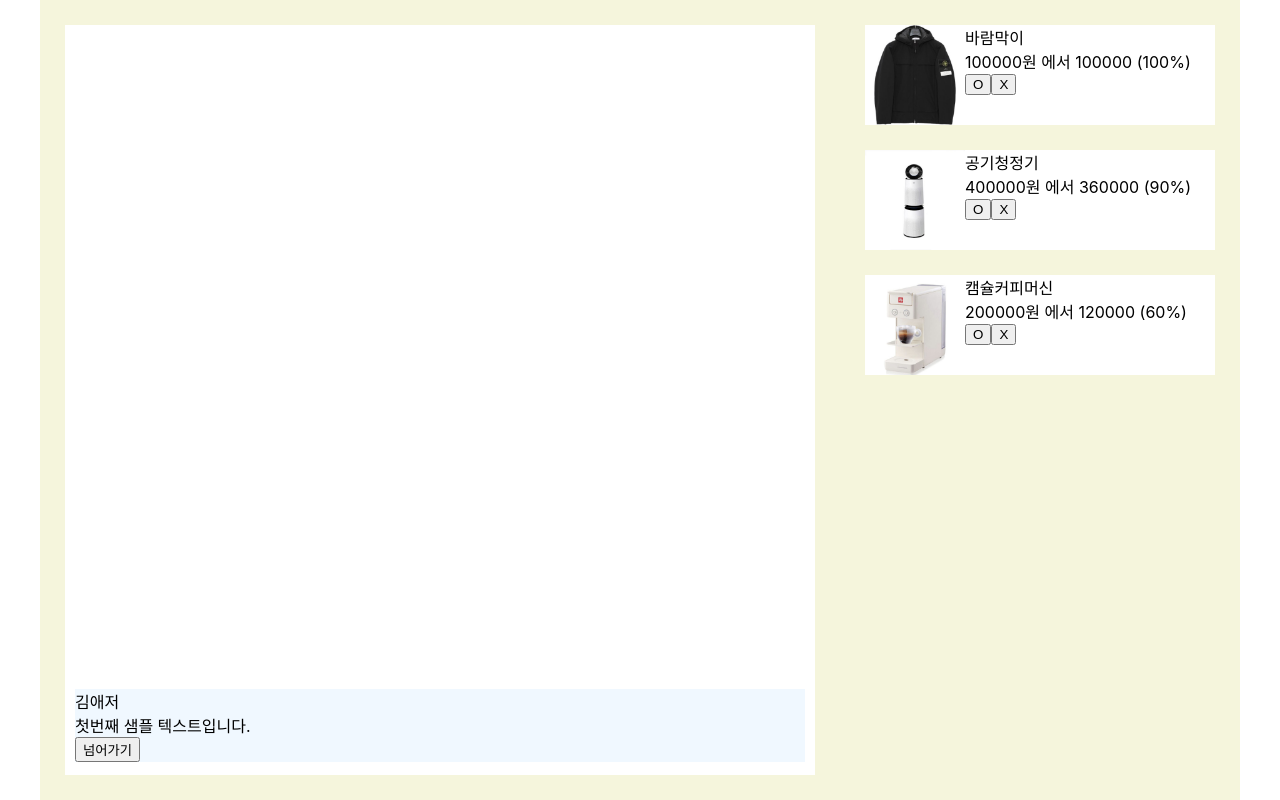
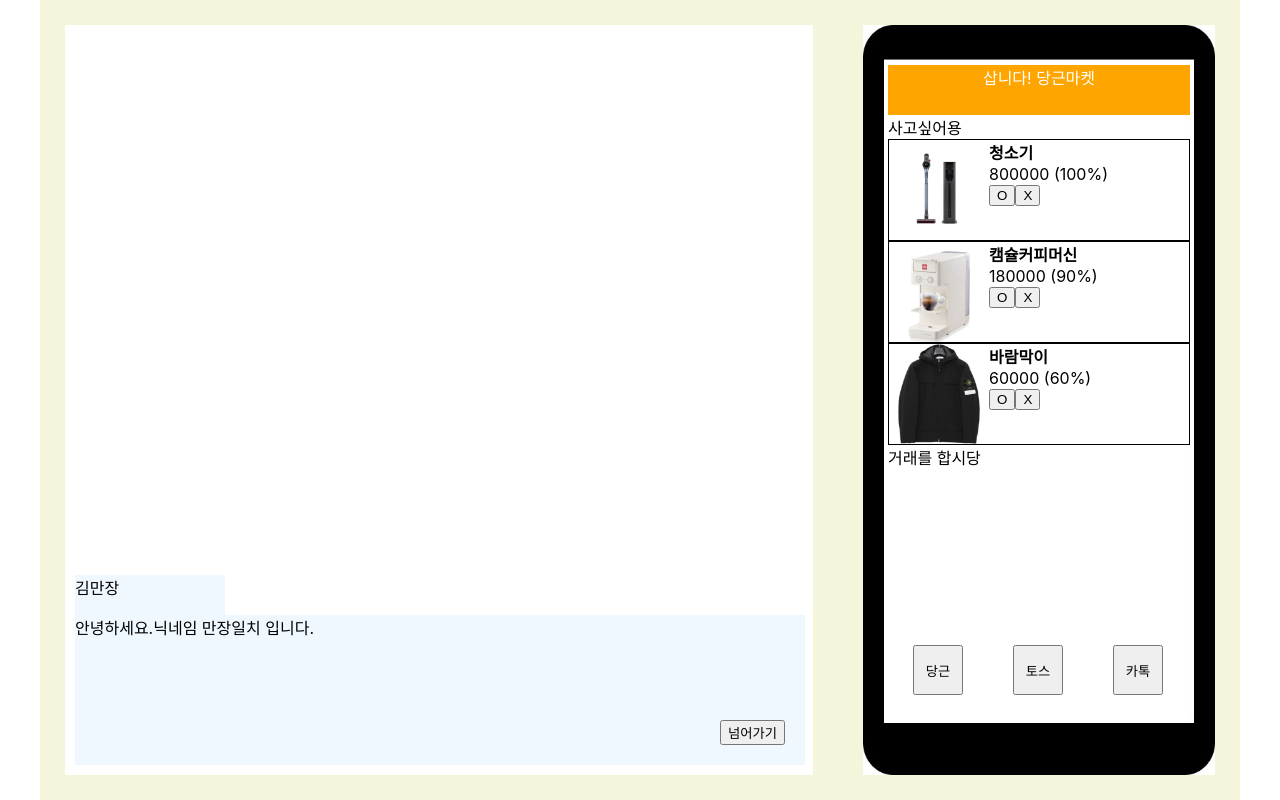
Before and after one commit to victoria0406/madcamp_week4, a React (Create React App) app in the folder react-app/: page /main in a window 1280 px wide. Built offline with nearby package versions, Linux system fonts and the light colour scheme.

Commit message:
fix: 함수형으로 바꿈

```diff
--- a/react-app/package.json
+++ b/react-app/package.json
@@ -8,6 +8,7 @@
     "@testing-library/user-event": "^13.5.0",
     "react": "^17.0.2",
     "react-dom": "^17.0.2",
+    "react-modal": "^3.14.4",
     "react-router-dom": "^6.2.1",
     "react-scripts": "5.0.0",
     "web-vitals": "^2.1.3"
--- a/react-app/src/Game.css
+++ b/react-app/src/Game.css
@@ -1,3 +1,5 @@
+
+/*Game.js에서 이용*/
 .main {
     width: 1200px;
     height: 800px;
@@ -16,17 +18,92 @@
     background-color: white;
     height:750px;
 }
-.novel{
-    width: 730px;
-    margin: 10px;
+
+.phone{
+    margin: 25px;
+    background: url("./images/background_phone.jpg");
+    background-size: 100% 100%;
+    background-position: center;
+}
+.phone_element{
+    margin: 25px;
+    margin-top: 40px;
+}
+.app_buttons{
+    width: 300px;
+    display: flex;
+    justify-content: space-around;
     position: absolute;
-    bottom: 3.5%;
-    background-color:aliceblue;
+    bottom:80px;
+    margin: 25px;
+}
+.applications{
+    width: 50px;
+    height: 50px;
+}
+
+/*market.js에서 이용*/
+#carrot{
+    height: 50px;
+    width: 302px;
+    background-color: orange;
+    text-align: center;
+    color: white;
+
 }
 .itemlist{
-    width: 350px;
+    width: 300px;
     background-color: white;
-    margin: 25px;
+    display: flex;
+    flex-direction: row;
+    border: 1px solid black;
+}
+.item_name{
+    font-weight: bold;
+}
+
+.buy_count{
+    height: 30px;
     display: flex;
     flex-direction: row;
 }
+
+/*novel.js에서 이용*/
+.novel{
+    position: absolute;
+    bottom: 25px;
+    margin: 10px;
+}
+#script_name{
+    width: 150px;
+    height: 40px;
+    background-color: aliceblue;
+}
+#script_text{
+    width: 730px;
+    height: 150px;
+    background-color:aliceblue;
+}
+#script_next{
+    position: absolute;
+    bottom: 20px;
+    right: 20px;
+}
+
+/*bank.js에서 사용*/
+#toss{
+    height: 50px;
+    width: 302px;
+    background-color: blue;
+    text-align: center;
+    color: white;
+}
+
+/*chat.js에서 사용*/
+#kakao{
+    height: 50px;
+    width: 302px;
+    background-color: yellow;
+    text-align: center;
+    color:black;
+}
--- /dev/null
+++ b/react-app/src/bank.js
@@ -0,0 +1,12 @@
+import React, { Component } from 'react';
+
+
+function Bankview() {
+    return(
+        <div>
+            <div id="toss">TOSS</div>
+        </div>
+    );
+
+}
+export default Bankview;
--- a/react-app/src/buy_item.js
+++ b/react-app/src/buy_item.js
@@ -1,4 +1,5 @@
-import React, { Component } from 'react';
+import React, { Component, useState } from 'react';
+import "./Game.css";
 
 
 //images of items
@@ -18,65 +19,42 @@ var total_cost = 0;
 
 
 
-class Buylist extends Component {
-    constructor(props){
-        super(props);
-        this.state = {
-            count:0
-        }
-    }
-    buy_less=()=>{
-        if(this.state.count!=0){
-            this.setState({count:this.state.count-1});
-            this.props.setState({total_cost: this.props.state.total_cost- cost_of_items[Number(this.props.index)]});
-
-        }
-    }
-
-    buy_more=()=>{
-        this.setState({count:this.state.count+1});
-        this.props.setState({total_cost: this.props.state.total_cost+ cost_of_items[Number(this.props.index)]});
-    }
-    render(){
+function Buylist(props) {
+    const [count, setCount] =useState(0);
     return(
+        <div class="itemlist">
+            <img src = {img_of_items[Number(props.index)]} alt="item_image" width ="100px"/>
             <div>
-                <img src = {img_of_items[Number(this.props.index)]} alt="item_image" width ="100px"/>
-                <div>{list_of_items[Number(this.props.index)]}</div>
-                <div>{cost_of_items[Number(this.props.index)]} </div>
-                <div>
-                    <button onClick={this.buy_less}>-</button>
-                    <p>{this.state.count}</p>
-                    <button onClick={this.buy_more}>+</button>
+                <div>{list_of_items[Number(props.index)]}</div>
+                <div>{cost_of_items[Number(props.index)]} </div>
+                <div class = "buy_count">
+                    <button onClick={()=>{if(count!==0){setCount(count-1); props.setCost(props.cost-cost_of_items[Number(props.index)]);}}}>-</button>
+                    <p>{count}</p>
+                    <button onClick={()=>{setCount(count+1);props.setCost(props.cost+cost_of_items[Number(props.index)]);}}>+</button>
                 </div>
             </div>
+
+        </div>
     )
-    }
+
 }
 
 
-class Buyview extends Component {
-    constructor(props){
-        super(props);
-        this.state = {
-            total_cost:0
-        }
-        this.setState = this.setState.bind(this);
-    }
-
-    render(){
+function Buyview(){
+    const [total_cost, setTotal_cost] = useState(0)
     return(
         <div>
-                <div>{this.state.total_cost}</div>
-                <Buylist index="0" state={this.state} setState={this.setState}/>
-                <Buylist index="1"state={this.state} setState={this.setState}/>
-                <Buylist index="2"state={this.state} setState={this.setState}/>
-                <Buylist index="3"state={this.state} setState={this.setState}/>
-                <Buylist index="4"state={this.state} setState={this.setState}/>
+            <div>{total_cost}</div>
+            <Buylist index="0" cost = {total_cost} setCost = {setTotal_cost}/>
+            <Buylist index="1" cost = {total_cost} setCost = {setTotal_cost}/>
+            <Buylist index="2" cost = {total_cost} setCost = {setTotal_cost}/>
+            <Buylist index="3" cost = {total_cost} setCost = {setTotal_cost}/>
+            <Buylist index="4" cost = {total_cost} setCost = {setTotal_cost}/>
             <button >구매하기</button>
         </div>
     );
 }
 
-}
+
 
 export default Buyview;
--- /dev/null
+++ b/react-app/src/chat.js
@@ -0,0 +1,11 @@
+import React, { Component } from 'react';
+
+function Chatview(){
+    return(
+        <div>
+            <div id="kakao">카카오톡</div>
+        </div>
+    );
+}
+
+export default Chatview;
--- a/react-app/src/game.js
+++ b/react-app/src/game.js
@@ -1,24 +1,33 @@
-import React, { Component } from 'react';
+import React, { Component, useState } from 'react';
 
 import './Game.css';
 import Buyview from './buy_item';
 import Marketview from './market';
 import Novelview from './novel';
+import Bankview from './bank';
+import Chatview from './chat';
 
-class Gameview extends Component {
-    render(){
+function Gameview(){
+    const [page, setPage] = useState(<Marketview/>);
     return(
         <div class = "main">
             <div class = "game_image">
                 <Novelview/>
             </div>
-                <div class = "phone">
-                    <Marketview/>
+            <div class = "phone" >
+                <div class="phone_element">
+                    {page}
+                </div>
+                <div class = "app_buttons">
+                    <button class="applications" onClick = {()=>{setPage(<Marketview/>)}}>당근</button>
+                    <button class="applications" onClick={()=>{setPage(<Bankview/>)}}>토스</button>
+                    <button class="applications" onClick={()=>{setPage(<Chatview/>)}}>카톡</button>
+                </div>
             </div>
         </div>
     );
 }
 
-}
+
 
 export default Gameview;
--- a/react-app/src/market.js
+++ b/react-app/src/market.js
@@ -1,4 +1,5 @@
 import React, { Component } from 'react';
+import Modal from 'react-modal';
 
 
 //images of items
@@ -42,33 +43,30 @@ function ratio(){
     return Math.floor(Math.random() * 10)/10+0.4;
 }
 
-class Itemlist extends Component {
-    render() {
-      return (
+function Itemlist(props){
+    return (
           <div class = "itemlist">
-              <img src = {this.props.img} alt="item_image" width ="100px"/>
+              <img src = {props.img} alt="item_image" width ="100px"/>
               <div>
-                <div>{this.props.name}</div>
-                <div>{this.props.cost}원 에서 {Math.round(this.props.cost*this.props.ratio)} ({Math.round(this.props.ratio*100)}%) </div>
+                <div class = "item_name">{props.name}</div>
+                <div>{Math.round(props.cost*props.ratio)} ({Math.round(props.ratio*100)}%) </div>
                 <button>O</button>
                 <button>X</button>
               </div>
+          </div>
+      );
+};
 
-          </div>
-      )
-    }
-  }
+function Marketview(){
+    return(
+            <div>
+                <div id="carrot">삽니다! 당근마켓</div>
+                <div>사고싶어용</div>
+                {choose_items()}
+                <div>거래를 합시당</div>
 
-
-class Marketview extends Component {
-    render(){
-        return(
-            <div>
-                {choose_items()}
             </div>
         );
-    }
-
 }
 
 export default Marketview;
--- a/react-app/src/novel.js
+++ b/react-app/src/novel.js
@@ -1,49 +1,51 @@
 import './Game.css';
 
 
-import React, { Component } from 'react';
+import React, { Component, useEffect, useState } from 'react';
 
 const scenario = [
     {
-      "name": "김애저",
-      "text": "첫번째 샘플 텍스트입니다."
+      "name": "김만장",
+      "text": "안녕하세요.닉네임 만장일치 입니다."
     },
     {
-      "name": "김애저",
+      "name": "김만정",
       "text": "두번쨰 샘플 텍스트입니다."
     },
     {
       "text": "이름이 없는 경우에는 이름 창이 사라졌으면 좋겠어요."
     },
     {
-      "name": "rladowj",
+      "name": "개",
       "text": "왈왈"
     }
   ]
+function Novelview(){
+  const [count, setCount] = useState(1);
+  const [name, setName] = useState(scenario[0].name);
+  const [text, setText] = useState(scenario[0].text);
 
-class Novelview extends Component {
-    constructor(props){
-        super(props);
-        this.state = {
-            name: scenario[0].name,
-            text: scenario[0].text,
-            count:1
+  function go_next(){
+    setCount(count+1);
+    setName(scenario[count].name);
+    setText(scenario[count].text);
+    if(scenario[count].name==null){
+      document.getElementById("script_name").style.visibility = "hidden";
+    }else{
+      document.getElementById("script_name").style.visibility = "visible";
     }
   }
-    next_script = () =>{
-        this.setState({name:scenario[this.state.count].name})
-        this.setState({text:scenario[this.state.count].text})
-        this.setState({count:this.state.count+1})
-    }
-    render(){
   return(
     <div class="novel">
-                <div>{this.state.name}</div>
-                <div>{this.state.text}</div>
-                <button onClick={this.next_script}>넘어가기</button>
+      <div id="script_name">{name}</div>
+      <div id = "script_text">
+        {text}
+        <button onClick={()=>{go_next();}} id = "script_next">넘어가기</button>
+        </div>
     </div>
   );
 }
 
-}
+
+
 export default Novelview;
```
Also changed, not shown: react-app/src/images/background_phone.jpg (added), 1 other file (tests, documents, lock files or other folders). Lines whose indentation alone changed are shown as unchanged.
